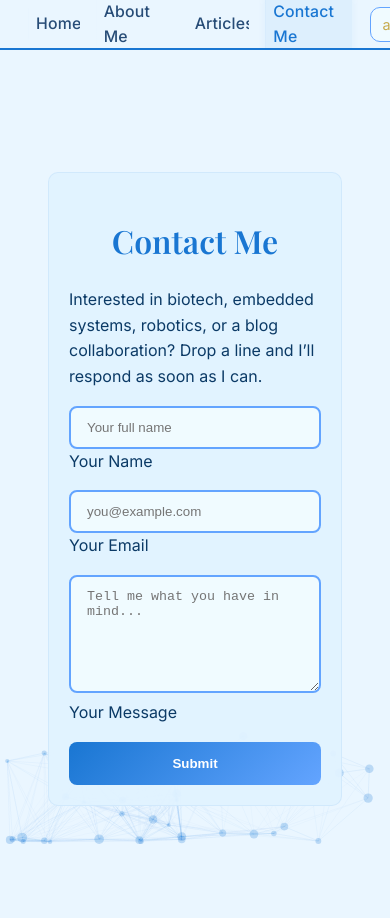
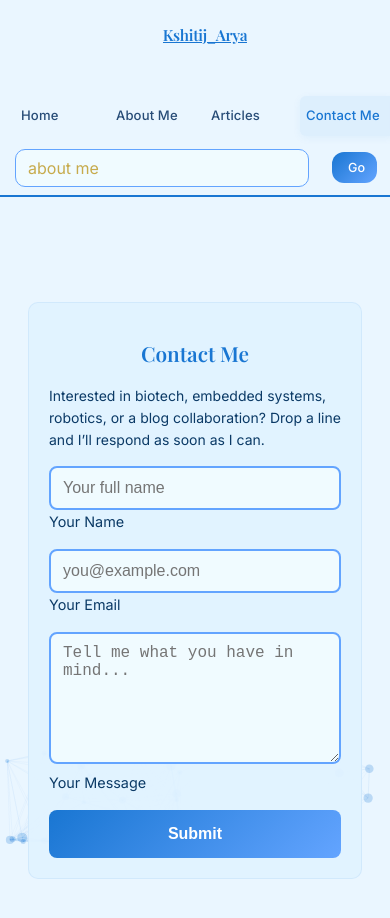
Before and after one commit to Crusader-Boss/My-Website, a React (Vite) app: page /contact in a window 390 px wide. Shown: the top 918 px of the page. Before the commit the page ends 878 px from the top, so only its background shows below. Built offline with nearby package versions, Linux system fonts and the light colour scheme.

Commit message:
making it more responsive

```diff
--- a/src/index.css
+++ b/src/index.css
@@ -2,8 +2,11 @@
 :root{ --bg:#eaf6ff; --card:#ffffff; --accent:#1976d2; --accent-2:#63a4ff; --text:#0b3a66; }
 *{box-sizing:border-box}
 html,body,#root{height:100%}
-body{margin:0;font-family:Inter, system-ui, -apple-system, 'Segoe UI', Roboto, 'Helvetica Neue', Arial;color:var(--text);background:var(--bg)}
+body{margin:0;font-family:Inter, system-ui, -apple-system, 'Segoe UI', Roboto, 'Helvetica Neue', Arial;color:var(--text);background:var(--bg);font-size:16px}
 main{padding:2rem}
+
+@media (max-width:768px){ body{font-size:15px} main{padding:1rem} }
+@media (max-width:480px){ body{font-size:14px} main{padding:0.75rem} }
 
 /* Global animations */
 @keyframes fadeInUp { from{opacity:0;transform:translateY(20px)}to{opacity:1;transform:translateY(0)} }
--- a/src/styles/about_me.css
+++ b/src/styles/about_me.css
@@ -7,6 +7,23 @@
 .container { max-width: 1100px; margin: 0 auto; background: transparent !important; padding: 1.25rem 1.5rem; border-radius: 0 !important }
 .content > section { background: rgba(255,255,255,0.22); box-shadow: 0 4px 24px rgba(31, 38, 135, 0.10); border-radius: 14px; border: 1px solid rgba(255,255,255,0.18); margin-bottom: 1.5rem }
 .title { text-align:center; color:var(--accent); margin-bottom:2rem; font-family: "Playfair Display", serif; font-weight:600; font-size:2.8rem }
+
+@media (max-width:768px){
+  .container{ padding:1rem 1.5rem }
+  .title{ font-size:2.2rem; margin-bottom:1.5rem }
+  .skills-section{ width:95% }
+  .gallery-grid{ gap:8px }
+  .gallery-thumb img{ border-radius:6px }
+}
+
+@media (max-width:480px){
+  .container{ padding:1rem }
+  .title{ font-size:1.8rem; margin-bottom:1rem }
+  .skills-section{ width:100% }
+  .gallery-grid{ grid-template-columns: repeat(auto-fit, minmax(100px, 1fr)) }
+  .gallery-thumb{ min-height: 100px }
+  .lightbox-prev, .lightbox-next{ padding:8px 12px; font-size:1.2rem }
+}
 .profile-row { display:flex; align-items:center; gap:1rem }
 .profile-picture { width:140px; height:140px; border-radius:50%; border:4px solid var(--accent); box-shadow: 0 18px 42px rgba(25,118,210,0.12); }
 .description { line-height:1.7; color:var(--muted-text) }
--- a/src/styles/blog.css
+++ b/src/styles/blog.css
@@ -1,9 +1,21 @@
 @import url('https://fonts.googleapis.com/css2?family=Inter:wght@300;400;500;600;700&family=Playfair+Display:wght@400;500;600;700&display=swap');
 
 .blog-container{display:flex;flex-direction:column;gap:2rem;padding:2rem;align-items:center;max-width:1200px;margin:0 auto}
-.blog-post{background:#eaf6ff;padding:1.5rem 2rem;border-radius:12px;width:80%;max-width:800px;border-left:5px solid var(--accent);box-shadow:0 4px 12px rgba(0,0,0,0.05)}
-.blog-post h2{color:var(--accent);margin-bottom:0.5rem;font-family:"Playfair Display",serif}
+.blog-post{background:#eaf6ff;padding:1.5rem 2rem;border-radius:12px;width:80%;max-width:800px;border-left:5px solid var(--accent);box-shadow:0 4px 12px rgba(0,0,0,0.05);transition:all 0.3s ease}
+.blog-post:hover{box-shadow:0 8px 20px rgba(0,0,0,0.1);transform:translateY(-4px)}
+.blog-post h2{color:var(--accent);margin-bottom:0.5rem;font-family:"Playfair Display",serif;font-size:1.4rem}
 .post-meta{color:var(--accent-2);font-size:0.9em;margin-bottom:1rem}
-.read-more{display:inline-flex;align-items:center;gap:8px;margin-top:1rem;color:var(--accent-2);text-decoration:none;font-weight:600}
+.read-more{display:inline-flex;align-items:center;gap:8px;margin-top:1rem;color:var(--accent-2);text-decoration:none;font-weight:600;min-height:44px}
 
-@media (max-width:768px){ .blog-post{width:95%} }
+@media (max-width:768px){
+  .blog-container{padding:1.5rem;gap:1.5rem}
+  .blog-post{width:95%;padding:1.25rem}
+  .blog-post h2{font-size:1.2rem}
+}
+
+@media (max-width:480px){
+  .blog-container{padding:1rem;gap:1rem}
+  .blog-post{width:100%;padding:1rem;border-left:3px solid var(--accent)}
+  .blog-post h2{font-size:1.1rem}
+  .post-meta{font-size:0.85em}
+}
--- a/src/styles/contact.css
+++ b/src/styles/contact.css
@@ -6,22 +6,22 @@ body { background-color: #eaf6ff; color:#274c77; font-family:Inter, sans-serif }
 .container { width:100%; margin:0; padding:1.5rem; padding-top: calc(50px + 1.5rem); box-sizing: border-box }
 .main { display:flex; justify-content:center; align-items:flex-start; min-height: calc(100vh - 50px - 3rem) }
 .box { background: rgba(225,243,255,0.95); padding:2.25rem 1.75rem; border-radius:10px; width:100%; max-width:560px; border:1px solid rgba(25,118,210,0.08) }
-.contact-title { text-align:center; color:var(--accent); font-family:"Playfair Display", serif; font-weight:600 }
+.contact-title { text-align:center; color:var(--accent); font-family:"Playfair Display", serif; font-weight:600; font-size: 1.8rem }
 .form { display:flex; flex-direction:column; gap:1rem }
-.fname, .femail, .fmessage { width:100%; padding:12px 16px; border:2px solid var(--accent-2); border-radius:8px; background:#f0fbff; transition: all 0.3s ease }
+.fname, .femail, .fmessage { width:100%; padding:12px 16px; border:2px solid var(--accent-2); border-radius:8px; background:#f0fbff; transition: all 0.3s ease; font-size: 16px; min-height: 44px }
 .fname:focus, .femail:focus, .fmessage:focus { outline: none; border-color: var(--accent); box-shadow: 0 0 0 4px rgba(25,118,210,0.1); transform: scale(1.01) }
 
-.form-group label { transition: all 0.2s ease }
+.form-group label { transition: all 0.2s ease; font-size: 0.9rem }
 .fname:focus ~ label, .femail:focus ~ label, .fmessage:focus ~ label { color: var(--accent); font-weight: 600 }
 
-.submitbtn { padding:14px 28px; border-radius:8px; background: linear-gradient(135deg,var(--accent),var(--accent-2)); color:#ffffff; border:none; transition: all 0.3s cubic-bezier(0.34,1.56,0.64,1); font-weight: 600; cursor: pointer; position: relative; overflow: hidden }
+.submitbtn { padding:14px 28px; border-radius:8px; background: linear-gradient(135deg,var(--accent),var(--accent-2)); color:#ffffff; border:none; transition: all 0.3s cubic-bezier(0.34,1.56,0.64,1); font-weight: 600; cursor: pointer; position: relative; overflow: hidden; min-height: 48px; font-size: 1rem }
 .submitbtn::before { content: ''; position: absolute; top: 0; left: -100%; width: 100%; height: 100%; background: linear-gradient(90deg, transparent, rgba(255,255,255,0.3), transparent); transition: left 0.5s }
 .submitbtn:hover { transform: translateY(-3px); box-shadow: 0 12px 25px rgba(25,118,210,0.3) }
 .submitbtn:hover::before { left: 100% }
 .submitbtn:active { transform: translateY(-1px) }
 
 /* center form on page when using contact-page */
-.container.contact-page { display:flex; align-items:center; justify-content:center; min-height: calc(100vh - 80px) }
+.container.contact-page { display:flex; align-items:center; justify-content:center; min-height: calc(100vh - 80px); padding: 1rem }
 .box.centered { position:relative; margin: 0 auto }
 
 /* doodles */
@@ -35,4 +35,18 @@ body { background-color: #eaf6ff; color:#274c77; font-family:Inter, sans-serif }
 /* remove old bubble container usage */
 .bubbles { display:none }
 
-@media (max-width:640px){ .container{padding:1rem; padding-top: calc(50px + 1rem)} .box{padding:1.25rem} .doodle{display:none} }
+@media (max-width:768px){
+  .box{ padding:1.75rem }
+  .contact-title{ font-size:1.5rem }
+  .fname, .femail, .fmessage{ padding:12px 14px }
+  .container{ padding-top: calc(50px + 1rem) }
+}
+
+@media (max-width:480px){
+  .container{ padding:1rem; padding-top: calc(50px + 1rem) }
+  .box{ padding:1.25rem }
+  .contact-title{ font-size:1.3rem }
+  .doodle{ display:none }
+  .fname, .femail, .fmessage{ padding:10px 12px; font-size: 16px }
+  .submitbtn{ width: 100%; padding: 0.75rem }
+}
--- a/src/styles/header.css
+++ b/src/styles/header.css
@@ -235,22 +235,29 @@ nav a.active {
 @media (max-width: 768px) {
   .headerog {
     padding: 5px 10px;
+    flex-wrap: wrap;
+    gap: 8px;
   }
 
   .logo-container {
     margin-left: 0;
     font-size: 1.2em;
+    min-height: 44px;
   }
 
   nav {
     width: auto;
     margin: 0 10px;
+    gap: 4px;
   }
 
   nav a {
-		margin: 0 8px;
+    margin: 0 4px;
     font-size: 0.9em;
     padding: 6px 8px;
+    min-height: 44px;
+    display: flex;
+    align-items: center;
   }
 
   .search-container {
@@ -266,6 +273,50 @@ nav a.active {
   }
 }
 
+@media (max-width: 480px) {
+  .headerog {
+    height: auto;
+    padding: 8px 5px;
+    flex-direction: column;
+    gap: 8px;
+  }
+
+  .logo-container {
+    font-size: 1.1em;
+    margin-left: 0;
+  }
+
+  nav {
+    width: 100%;
+    flex-wrap: wrap;
+    justify-content: space-around;
+    border-radius: 6px;
+    gap: 0;
+  }
+
+  nav a {
+    margin: 0;
+    font-size: 0.85em;
+    padding: 8px 6px;
+    flex: 1;
+    text-align: center;
+    min-height: 40px;
+  }
+
+  .search-container {
+    width: 100%;
+  }
+
+  .search-input {
+    width: 100%;
+    font-size: 16px;
+  }
+
+  .search-input:focus {
+    width: 100%;
+  }
+}
+
 /* ripple keyframes used by the logo click effect */
 @keyframes ripple {
 	to {
--- a/src/styles/home.css
+++ b/src/styles/home.css
@@ -33,8 +33,9 @@ body {
 
 .info h1 { color: var(--accent); margin-bottom: 1.5rem; font-family: "Playfair Display", serif; font-weight: 600; font-size: 2.5rem }
 
-.social { display:flex; justify-content:center; align-items:center; gap:20px; margin:2rem 0 }
-.social img { width:40px; transition: all .3s }
+.social { display:flex; justify-content:center; align-items:center; gap:20px; margin:2rem 0; flex-wrap: wrap }
+.social a { min-height: 48px; display: flex; align-items: center; justify-content: center }
+.social img { width:40px; min-width: 40px; height: 40px; transition: all .3s }
 
 .context { margin-top:2rem; line-height:1.8; max-width:600px; margin-left:auto; margin-right:auto }
 
@@ -50,7 +51,28 @@ body {
 .social img { width:40px; transition: all 0.3s cubic-bezier(0.34,1.56,0.64,1) }
 .social a:hover img { transform: scale(1.2) rotate(10deg) }
 
-@media (max-width:768px){ .card{width:90%} .container{padding:1rem 2rem} }
+.cta-btn { min-height: 44px; display: inline-flex; align-items: center; justify-content: center }
+
+@media (max-width:768px){
+  .card{ width:90%; padding:1.5rem }
+  .container{ padding:1rem 1.5rem }
+  .info h1{ font-size:2rem }
+  .hero-subtitle{ font-size:1rem }
+  .social{ gap:16px }
+  .social img{ width:36px; height:36px }
+}
+
+@media (max-width:480px){
+  .card{ width:95%; padding:1rem; margin: 1rem auto }
+  .container{ padding:0.75rem }
+  .info h1{ font-size:1.6rem }
+  .hero-subtitle{ font-size:0.95rem }
+  .social{ gap:12px }
+  .social img{ width:32px; height:32px }
+  .work-grid, .stats-grid{ grid-template-columns: 1fr }
+  .cta-buttons{ flex-direction: column }
+  .cta-btn{ width: 100%; padding: 0.65rem }
+}
 
 @keyframes float {
 	0% { transform: translateY(100vh) translateX(0); opacity: 0 }
```
Lines whose indentation alone changed are shown as unchanged.
